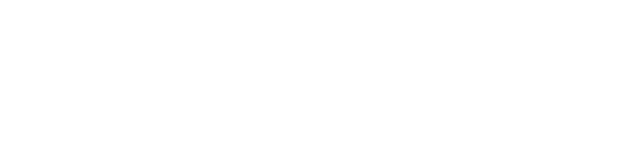
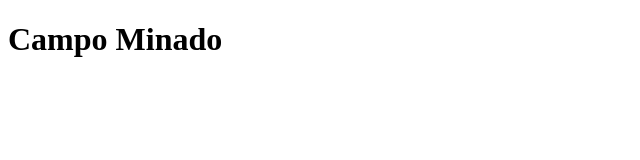
Before and after one commit to Nicolas-Granato/CampoMinado, a website: page index.html in a window 1280 px wide. Shown: the whole page, without its empty margins (0-640 px from the left). Drawn offline with Linux system fonts and the light colour scheme.

Commit message:
feat: header index

```diff
--- a/index.html
+++ b/index.html
@@ -7,7 +7,13 @@
     <title>campominado</title>
   </head>
   <body>
-    <div id="app"></div>
+    <div id="header">
+      <h1>
+        Campo Minado
+      </h1>
+    </div>
+    <div id="app">
+    </div>
     <script type="module" src="/src/main.js"></script>
   </body>
 </html>
```
